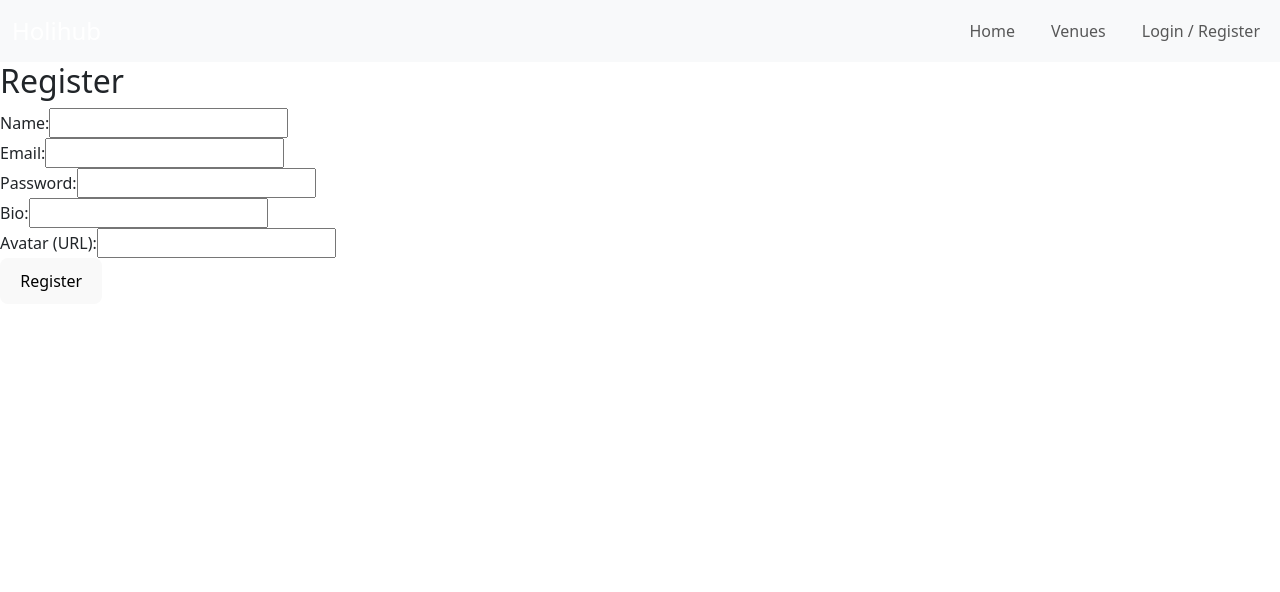
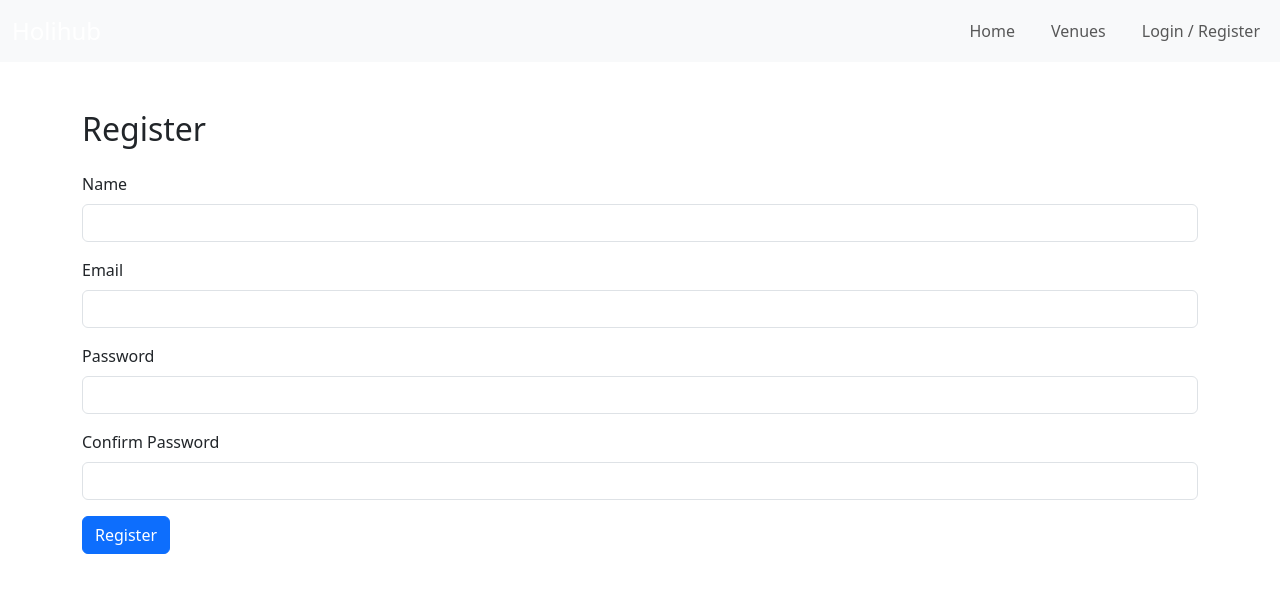
Before and after one commit to Voidwaker/pe2, a React (Vite) app in the folder pe2/: page /register in a window 1280 px wide. Shown: the top 592 px of the page. Built offline with nearby package versions, Linux system fonts and the light colour scheme.

Commit message:
styled login/registration form
aded bootstrap styling on the registration and login form, gonna doubble check form validation tomorrow.

```diff
--- a/pe2/src/components/Login.jsx
+++ b/pe2/src/components/Login.jsx
@@ -20,29 +20,35 @@ const Login = () => {
   };
 
   return (
-    <div>
+    <div className="container mt-5">
       <h2>Login</h2>
-      {error && <p style={{ color: 'red' }}>{error}</p>}  {}
-      <form onSubmit={handleSubmit}>
-        <div>
-          <label>Email:</label>
+      {error && <div className="alert alert-danger">{error}</div>}
+      <form onSubmit={handleSubmit} className="mt-4">
+        <div className="mb-3">
+          <label htmlFor="email" className="form-label">Email</label>
           <input
             type="email"
+            id="email"
+            className="form-control"
             value={email}
             onChange={(e) => setEmail(e.target.value)}
             required
           />
         </div>
-        <div>
-          <label>Password:</label>
+
+        <div className="mb-3">
+          <label htmlFor="password" className="form-label">Password</label>
           <input
             type="password"
+            id="password"
+            className="form-control"
             value={password}
             onChange={(e) => setPassword(e.target.value)}
             required
           />
         </div>
-        <button type="submit">Login</button>
+
+        <button type="submit" className="btn btn-primary">Login</button>
       </form>
     </div>
   );
--- a/pe2/src/components/Register.jsx
+++ b/pe2/src/components/Register.jsx
@@ -6,71 +6,80 @@ const Register = () => {
   const [name, setName] = useState('');
   const [email, setEmail] = useState('');
   const [password, setPassword] = useState('');
-  const [bio, setBio] = useState('');
-  const [avatar, setAvatar] = useState('');
+  const [confirmPassword, setConfirmPassword] = useState('');
   const [error, setError] = useState(null);
   const navigate = useNavigate();
 
   const handleSubmit = async (event) => {
     event.preventDefault();
 
+    if (password !== confirmPassword) {
+      setError("Passwords do not match");
+      return;
+    }
+
     try {
-      await registerUser({ name, email, password, bio, avatar });
-      navigate('/login');
+      await registerUser({ name, email, password });
+      navigate('/profile');
     } catch (err) {
-      setError('Failed to register. Please check your details.');
+      setError('Failed to register. Please try again.');
     }
   };
 
   return (
-    <div>
+    <div className="container mt-5">
       <h2>Register</h2>
-      {error && <p style={{ color: 'red' }}>{error}</p>}
-      <form onSubmit={handleSubmit}>
-        <div>
-          <label>Name:</label>
+      {error && <div className="alert alert-danger">{error}</div>}
+      <form onSubmit={handleSubmit} className="mt-4">
+        <div className="mb-3">
+          <label htmlFor="name" className="form-label">Name</label>
           <input
             type="text"
+            id="name"
+            className="form-control"
             value={name}
             onChange={(e) => setName(e.target.value)}
             required
           />
         </div>
-        <div>
-          <label>Email:</label>
+
+        <div className="mb-3">
+          <label htmlFor="email" className="form-label">Email</label>
           <input
             type="email"
+            id="email"
+            className="form-control"
             value={email}
             onChange={(e) => setEmail(e.target.value)}
             required
           />
         </div>
-        <div>
-          <label>Password:</label>
+
+        <div className="mb-3">
+          <label htmlFor="password" className="form-label">Password</label>
           <input
             type="password"
+            id="password"
+            className="form-control"
             value={password}
             onChange={(e) => setPassword(e.target.value)}
             required
           />
         </div>
-        <div>
-          <label>Bio:</label>
+
+        <div className="mb-3">
+          <label htmlFor="confirmPassword" className="form-label">Confirm Password</label>
           <input
-            type="text"
-            value={bio}
-            onChange={(e) => setBio(e.target.value)}
+            type="password"
+            id="confirmPassword"
+            className="form-control"
+            value={confirmPassword}
+            onChange={(e) => setConfirmPassword(e.target.value)}
+            required
           />
         </div>
-        <div>
-          <label>Avatar (URL):</label>
-          <input
-            type="text"
-            value={avatar}
-            onChange={(e) => setAvatar(e.target.value)}
-          />
-        </div>
-        <button type="submit">Register</button>
+
+        <button type="submit" className="btn btn-primary">Register</button>
       </form>
     </div>
   );
```
